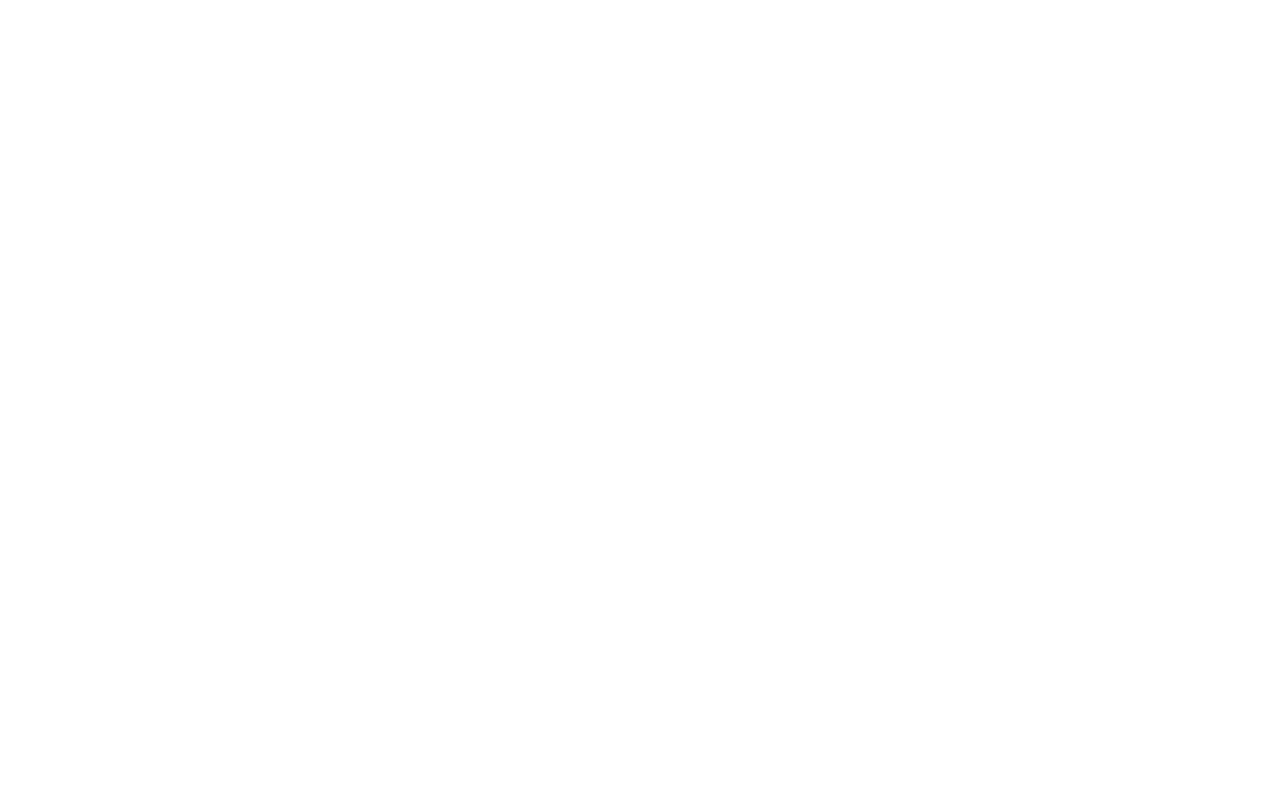
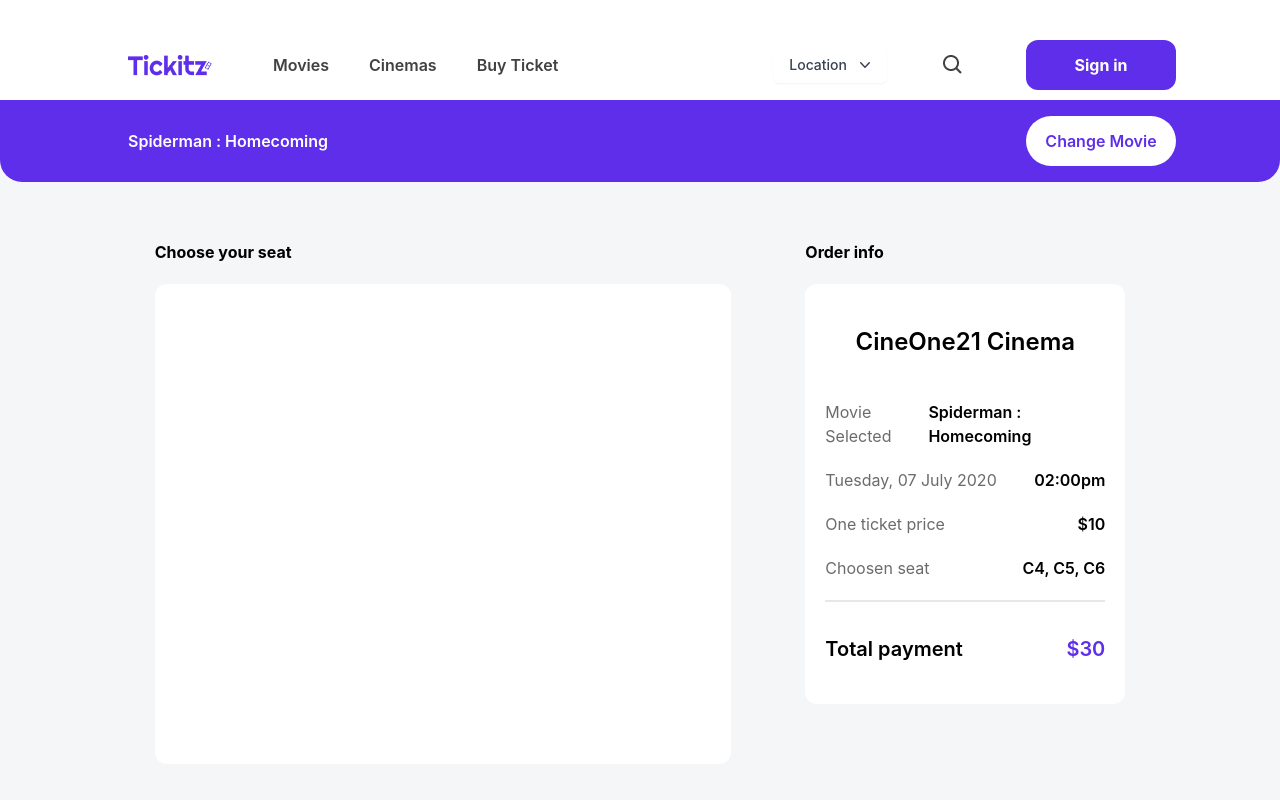
Before and after one commit to aberizuki/TICKITZ_FE, a React (Create React App) app: page /order in a window 1280 px wide. Before the commit this address had no page. Shown: the top 800 px of the page. Built offline with nearby package versions, Linux system fonts and the light colour scheme.

Commit message:
update : order page

```diff
--- /dev/null
+++ b/src/pages/OrderPage/index.js
@@ -0,0 +1,108 @@
+import Navbar from "src/components/Navbar";
+import Footer from "src/components/Footer";
+import { Link } from "react-router-dom";
+
+export default function Order() {
+  return (
+    <>
+      <Navbar />
+      <main className=" bg-[#F5F6F8]">
+        <header className="w-screen h-[100px]">
+          <div className="w-full p-2 flex items-center justify-between bg-[#5F2EEA] rounded-b-[22px]">
+            <section className="flex lg:items-center lg:justify-evenly lg:ml-[80px]">
+              <div className="mx-10 font-semibold text-white">
+                Spiderman : Homecoming
+              </div>
+            </section>
+
+            <section className="hidden md:hidden lg:flex items-center justify-evenly mr-[80px]">
+              <div className="m-2 hidden md:hidden lg:flex">
+                <Link to="/user-login">
+                  <button
+                    type="submit"
+                    className="bg-white text-[#5F2EEA] font-semibold  py-2 w-[130px] h-[50px] w-[150px] rounded-full mx-2"
+                  >
+                    Change Movie
+                  </button>
+                </Link>
+              </div>
+            </section>
+          </div>
+        </header>
+        <section className="flex m-10 justify-evenly">
+          <section className="ml-10 w-[45vw]">
+            <div className="font-bold">Choose your seat</div>
+            <div className="rounded-xl my-5 bg-white h-[60vh] p-10">
+              <div></div>
+            </div>
+            <div className="my-10">
+              <div className="flex justify-between">
+                <button className="h-[70px] w-[300px] border-2 rounded-xl font-bold text-[#5F2EEA] p-2 border-[#5F2EEA]">
+                  Change your movie
+                </button>
+                <button className="shadow-xl h-[70px] w-[300px] border-2 rounded-xl font-bold text-white p-2 bg-[#5F2EEA]">
+                  Checkout now
+                </button>
+              </div>
+            </div>
+          </section>
+          <section className="mr-10 w-[25vw]">
+            <div className="font-bold">Order info</div>
+            <div className="rounded-xl my-5 bg-white">
+              <div className="p-5">
+                <div className="w-full">
+                  <div className="py-5 w-full">
+                    <div className="flex justify-center mb-10">
+                      <div className="">
+                        {/* <img
+                          className="flex justify-center"
+                          src={require("src/assets/img/cione.png")}
+                        /> */}
+                        <div className="text-[24px] font-semibold">
+                          CineOne21 Cinema
+                        </div>
+                      </div>
+                    </div>
+                    <div className="my-5 border-b-2">
+                      <div className="flex justify-between my-5">
+                        <div className="text-[#6B6B6B]">Movie Selected</div>
+                        <div className="font-semibold">
+                          Spiderman : Homecoming
+                        </div>
+                      </div>
+                      <div className="flex justify-between my-5">
+                        <div className="text-[#6B6B6B]">
+                          Tuesday, 07 July 2020
+                        </div>
+                        <div className="font-semibold">02:00pm</div>
+                      </div>
+                      <div className="flex justify-between my-5">
+                        <div className="text-[#6B6B6B]">One ticket price</div>
+                        <div className="font-semibold">$10</div>
+                      </div>
+                      <div className="flex justify-between my-5">
+                        <div className="text-[#6B6B6B]">Choosen seat</div>
+                        <div className="font-semibold">C4, C5, C6</div>
+                      </div>
+                    </div>
+                    <div className="">
+                      <div className="flex justify-between mt-8">
+                        <div className="font-semibold text-[20px]">
+                          Total payment
+                        </div>
+                        <div className="font-semibold text-[20px] text-[#5F2EEA]">
+                          $30
+                        </div>
+                      </div>
+                    </div>
+                  </div>
+                </div>
+              </div>
+            </div>
+          </section>
+        </section>
+      </main>
+      <Footer />
+    </>
+  );
+}
--- a/src/routers/index.js
+++ b/src/routers/index.js
@@ -12,6 +12,7 @@
 import UserReset from "src/pages/UserReset";
 import Home from "src/pages/home";
 import MovieDetail from "src/pages/movieDetail";
+import Order from "src/pages/OrderPage";
 
 import InvalidRoute from "src/pages/InvalidRoute";
 // import { Provider } from "react-redux";
@@ -29,6 +30,7 @@
         <Route path="/user-reset" element={<UserReset />} />
         <Route path="/" element={<Home />} />
         <Route path="/movieDetail" element={<MovieDetail />} />
+        <Route path="/order" element={<Order />} />
 
         {/* <Route path="404" element={<InvalidRoute />} />
           <Route path="*" exact element={<Navigate to="404" />} /> */}
```
